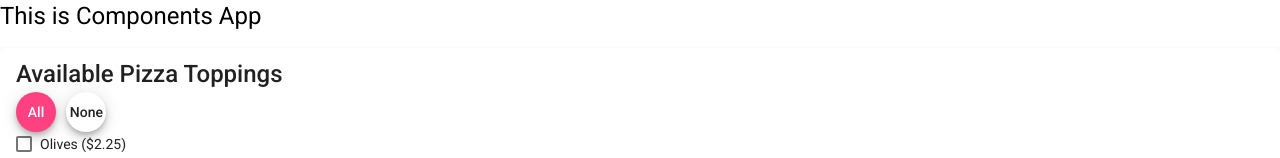
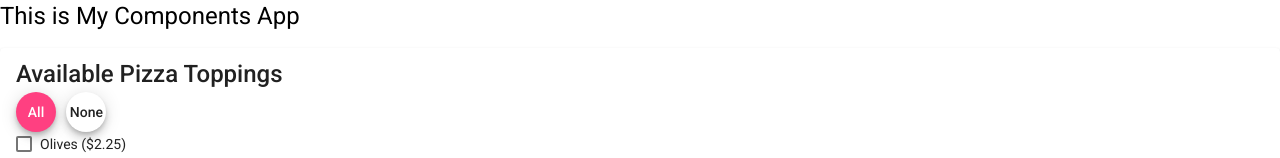
Before and after one commit to 2022-spring-jsf-online/components, an Angular app: page / in a window 1280 px wide. Shown: the top 158 px of the page. Built offline with nearby package versions, Linux system fonts and the light colour scheme.

Commit message:
Update app.component.html

```diff
--- a/src/app/app.component.html
+++ b/src/app/app.component.html
@@ -1,2 +1,2 @@
-<h1> This is Components App</h1>
+<h1> This is My Components App</h1>
 <app-pizza-toppings></app-pizza-toppings>
```
